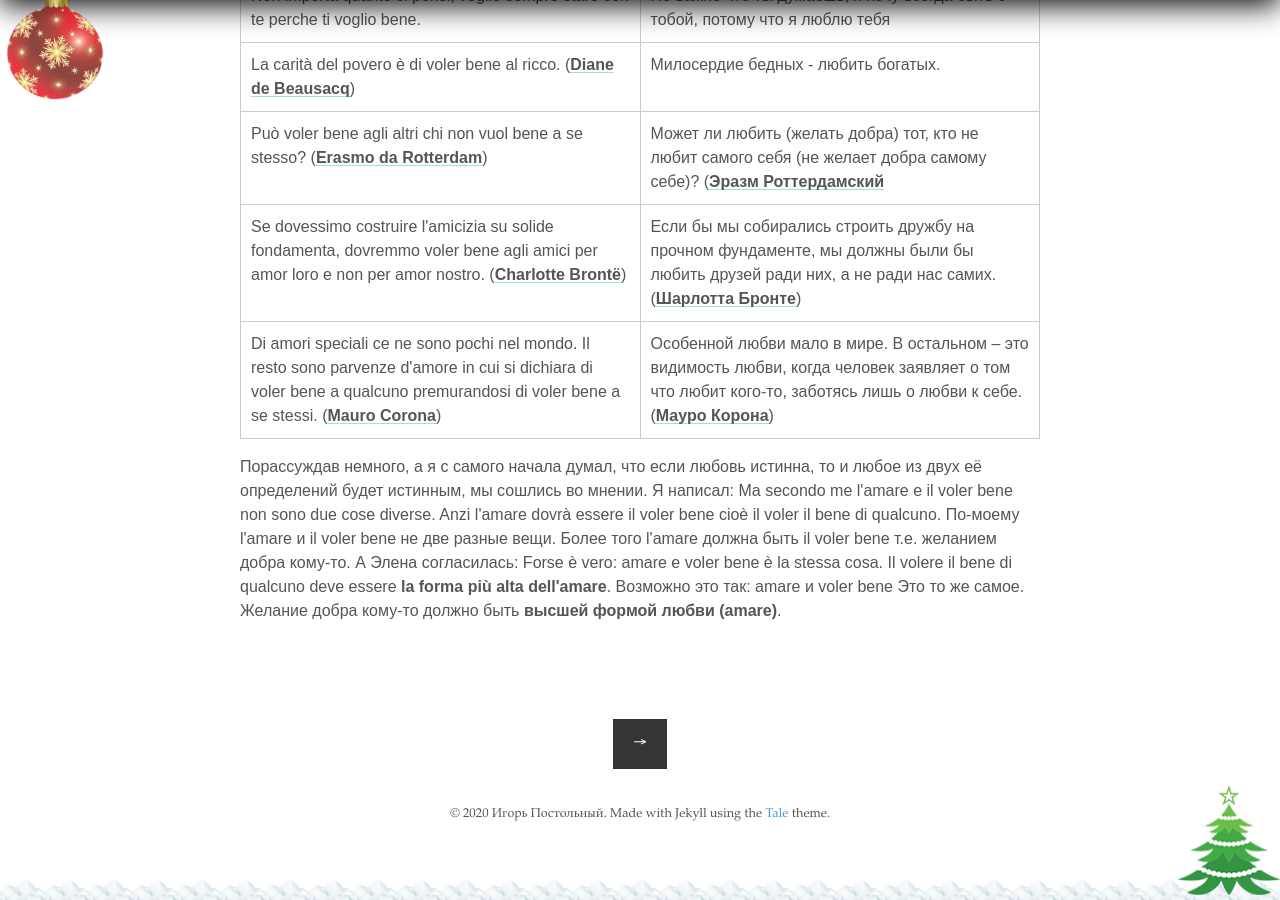
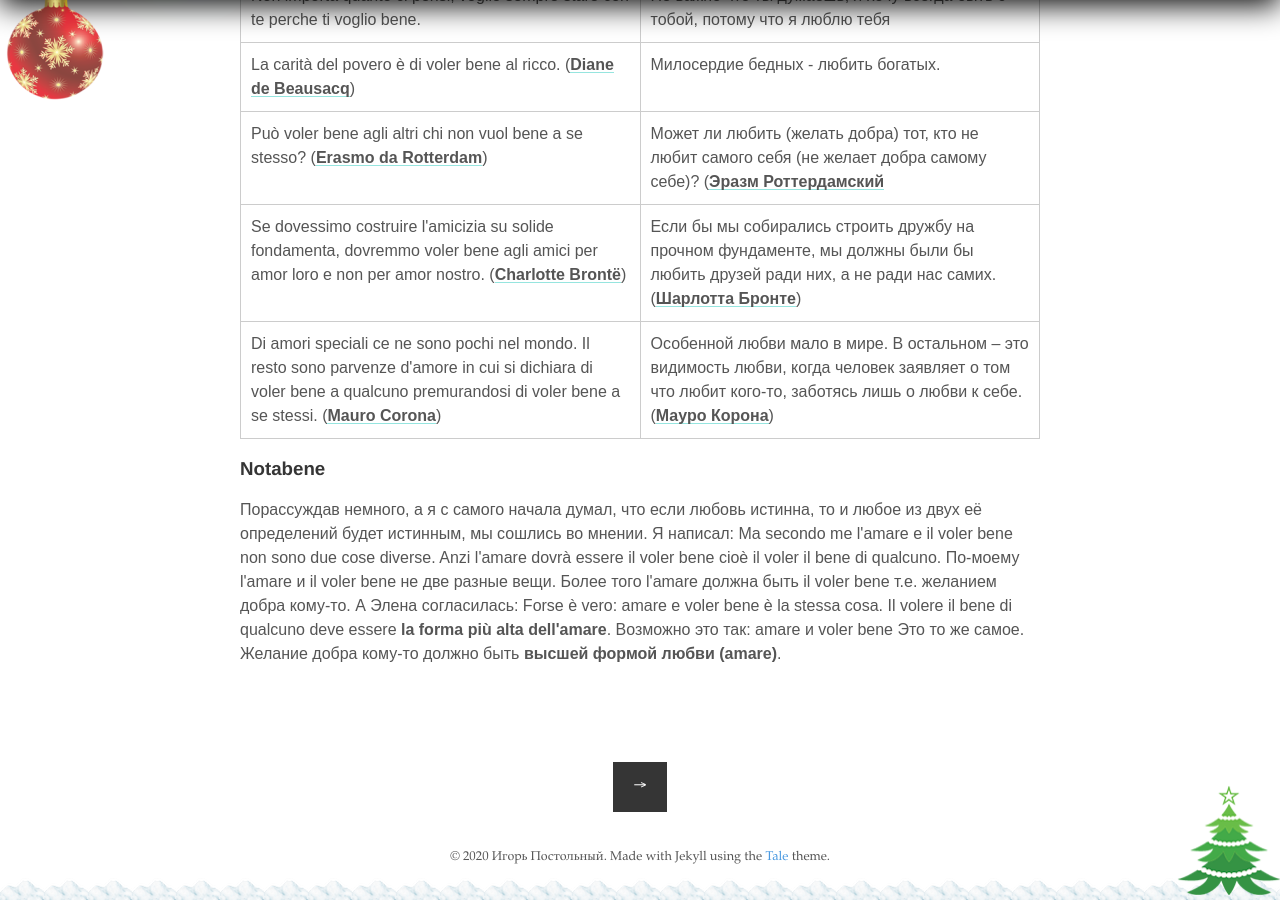
Before and after one commit to postolny/postolny.github.io, a Jekyll site: the page built from _posts/2020-12-30-voler-bene.md, in a window 1280 px wide and 900 px high, scrolled down 3453 px. Built offline with Jekyll 4.4.1, drawn with Linux system fonts in a browser that asks for light colours; nearby versions of some CDN libraries.

Commit message:
Update 2020-12-30-voler-bene.md

```diff
--- a/_posts/2020-12-30-voler-bene.md
+++ b/_posts/2020-12-30-voler-bene.md
@@ -64,4 +64,6 @@ nutrire affetto o amore per qcn., amare: voglio molto bene ai miei figli (пит
 |Se dovessimo costruire l'amicizia su solide fondamenta, dovremmo voler bene agli amici per amor loro e non per amor nostro. ([Charlotte Brontë](https://en.wikipedia.org/wiki/Charlotte_Brontë))|Если бы мы собирались строить дружбу на прочном фундаменте, мы должны были бы любить друзей ради них, а не ради нас самих. ([Шарлотта Бронте](https://ru.wikipedia.org/wiki/Бронте,_Шарлотта))|
 |Di amori speciali ce ne sono pochi nel mondo. Il resto sono parvenze d'amore in cui si dichiara di voler bene a qualcuno premurandosi di voler bene a se stessi. ([Mauro Corona](https://it.wikipedia.org/wiki/Mauro_Corona))|Особенной любви мало в мире. В остальном – это видимость любви, когда человек заявляет о том что любит кого-то, заботясь лишь о любви к себе. ([Мауро Корона](https://ru.wikipedia.org/wiki/Корона,_Мауро))|
 
+### Notabene
+
 Порассуждав немного, а я с самого начала думал, что если любовь истинна, то и любое из двух её определений будет истинным, мы сошлись во мнении. Я написал: Ma secondo me l'amare e il voler bene non sono due cose diverse. Anzi l'amare dovrà essere il voler bene cioè il voler il bene di qualcuno. По-моему l'amare и il voler bene не две разные вещи. Более того l'amare должна быть il voler bene т.е. желанием добра кому-то. А Элена согласилась: Forse è vero: amare e voler bene è la stessa cosa. Il volere il bene di qualcuno deve essere **la forma più alta dell'amare**. Возможно это так: amare и voler bene Это то же самое. Желание добра кому-то должно быть **высшей формой любви (amare)**.
```
